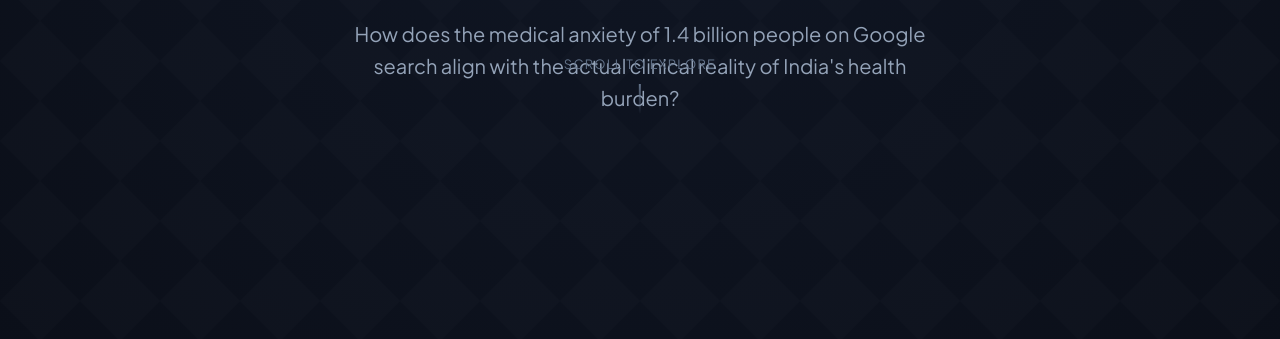
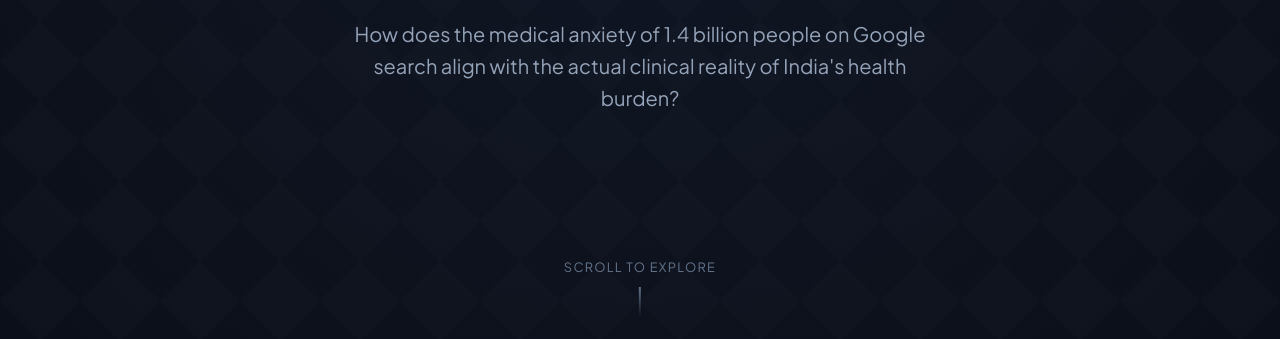
Before and after one commit to SanskarKashyap/HealthOfIndia, a website with bundled scripts: page index.html in a window 1280 px wide. Shown: the part 459-798 px from the top of the page. Built offline with nearby package versions, Linux system fonts and the light colour scheme; animation ran at ten frames a second.

Commit message:
fix: slide down 'Scroll to Explore' indicator to bottom of hero section

```diff
--- a/css/styles.css
+++ b/css/styles.css
@@ -250,9 +250,10 @@
 
 .scroll-indicator {
   position: absolute;
-  bottom: 40px;
+  bottom: 24px;
   left: 50%;
   transform: translateX(-50%);
+  z-index: 10;
   display: flex;
   flex-direction: column;
   align-items: center;
--- a/index.html
+++ b/index.html
@@ -47,8 +47,8 @@
       <div class="hero-tag">A National Data Exploration</div>
       <h1>Searching for <br><span class="text-gradient-rainbow">Swasthya</span></h1>
       <p>How does the medical anxiety of 1.4 billion people on Google search align with the actual clinical reality of India's health burden?</p>
-      <div class="scroll-indicator">Scroll to Explore</div>
     </div>
+    <div class="scroll-indicator">Scroll to Explore</div>
   </section>
 
   <!-- Main Scrollytelling Section -->
```
